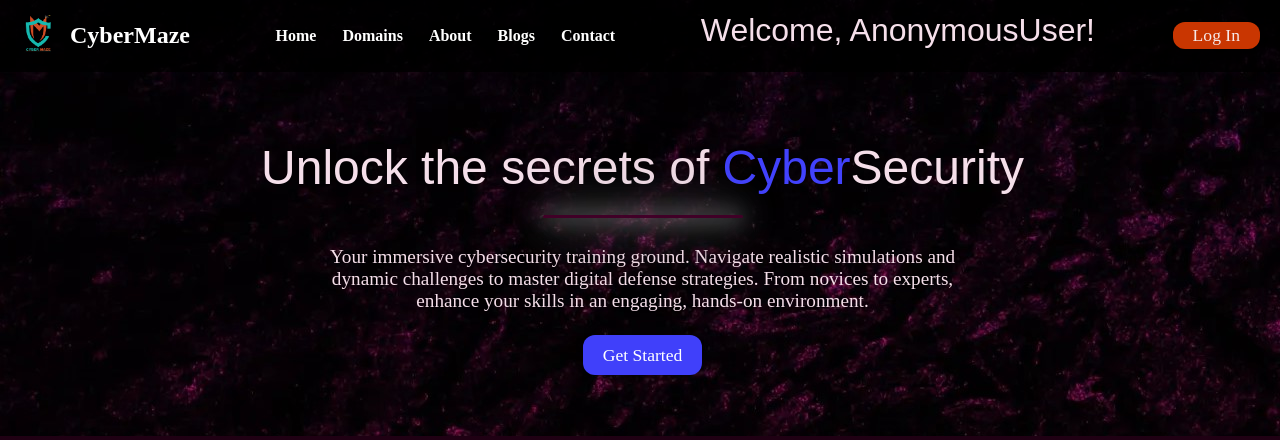
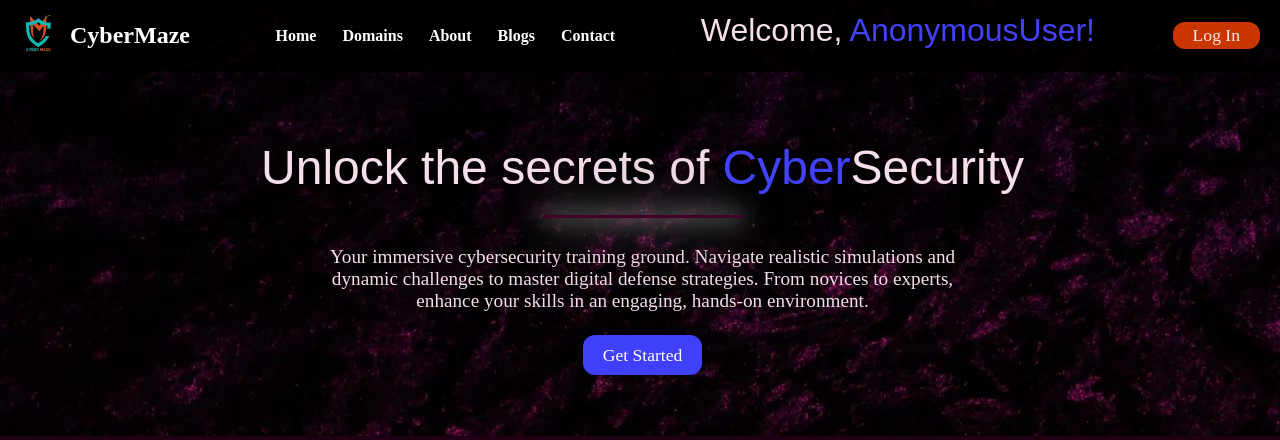
Before and after one commit to Ukasha-Awan/CyberMazeProject, a Django app: page / in a window 1280 px wide. Shown: the top 440 px of the page. Run offline with Django 5.2, Linux system fonts and the light colour scheme; some web fonts are replaced.

Commit message:
Login User color change

```diff
--- a/templates/index.html
+++ b/templates/index.html
@@ -29,7 +29,7 @@
             <li><a href="/blog">Blogs</a></li>
             <li><a href="/contact">Contact</a></li>
         </ul>
-        <h2>Welcome, {{ username }}!</h2>
+        <h2>Welcome, <span class="first-letter">{{ username }}!</span></h2>
         <a href="/login" class="btn">Log In</a>
         <!-- HTML for the hamburger menu -->
         <button class="hamburger-menu-btn">&#9776;
```
